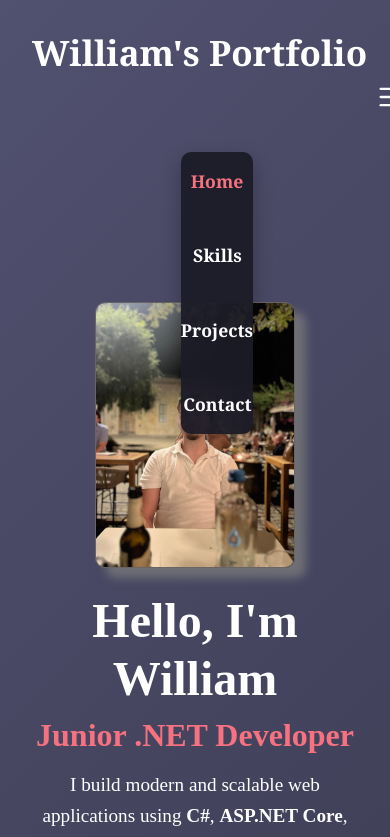
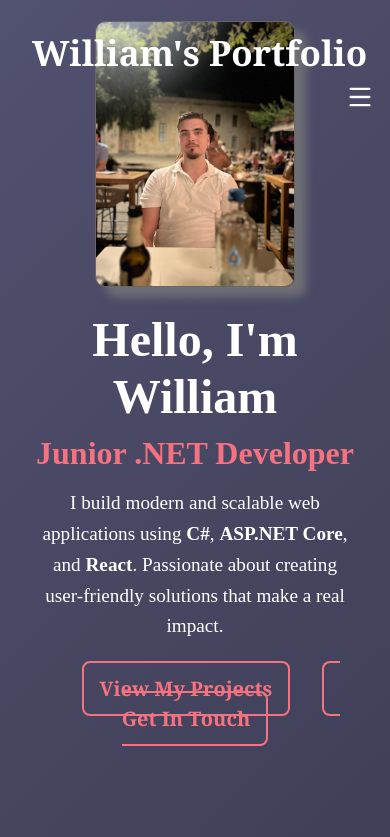
Before and after one commit to Mrhagg/Portfolio, a React (Create React App) app: page / in a window 390 px wide. Shown: the top 837 px of the page. Built offline with nearby package versions, Linux system fonts and the light colour scheme; no server answers.

Commit message:
fixed the bootstrap problem in my responsive media querie for the navbar. Now gotta fix the rest of the CSS cause i started my CSS without the bootstrap react library

```diff
--- a/src/Components/Hero/Hero.css
+++ b/src/Components/Hero/Hero.css
@@ -7,6 +7,8 @@
   color: white;
   padding: 2rem;
 }
+
+
 
 
 .hero-content {
--- a/src/Components/navbar/navbar.css
+++ b/src/Components/navbar/navbar.css
@@ -1,4 +1,4 @@
-.navbar a {
+.my-navbar a {
   color: #ffffff;
   text-decoration: none;
   font-family: Cambria, Cochin, Georgia, Times, 'Times New Roman', serif;
@@ -7,11 +7,11 @@
   transition: 0.15s ease-in-out;
 }
 
-.navbar a:hover {
+.my-navbar a:hover {
   color: #292828;
 }
 
-.navbar a.active {
+.my-navbar a.active {
   color: #f67280;
 }
 
@@ -23,7 +23,7 @@
   cursor: pointer;
 }
 
-.navbar {
+.my-navbar {
   display: flex;
   gap: 2rem;
   align-items: center;
@@ -33,27 +33,27 @@
 /*Anpassad för liten skärm*/
 
 @media (max-width: 423px) {
-  .navbar{ display: none;}
+  .my-navbar{ display: none;}
   .menu-toggle {
     display: block;
     z-index: 1100;
     position: absolute;
-    right: -20px;
+    right: 10px;
   }
 
   /*Anpassad för mellanskärm*/
   @media (min-width: 577px) and (max-width: 992px) {
-  .navbar { display: flex; flex-direction: row; }
+  .my-navbar { display: flex; flex-direction: row; }
   .menu-toggle { display: none; }
 }
 
 /* Anpassad för storskärm */
 @media (min-width: 993px) {
-  .navbar { display: flex; flex-direction: row; }
+  .my-navbar { display: flex; flex-direction: row; }
   .menu-toggle { display: none; }
 }
 
-  .navbar {
+  .my-navbar {
     display: none;
     flex-direction: column;
     position: absolute;
@@ -67,11 +67,11 @@
   }
 
 
-  .navbar.open {
+  .my-navbar.open {
     display: flex;
   }
 
-  .navbar a {
+  .my-navbar a {
     padding: 0.5rem 0;
     font-size: 1.1rem;
     text-align: center;
--- a/src/Components/navbar/navbar.js
+++ b/src/Components/navbar/navbar.js
@@ -19,9 +19,7 @@ function Navbar() {
       <button className="menu-toggle" onClick={handleToggle}>
         {isOpen ? <X size={28} /> : <Menu size={28} />}
       </button>
-    <nav className={`navbar ${isOpen ? "open" : ""}`}>
-
-
+    <nav className={`my-navbar ${isOpen ? "open" : ""}`}>
 
       <Link
         to="home"
```
